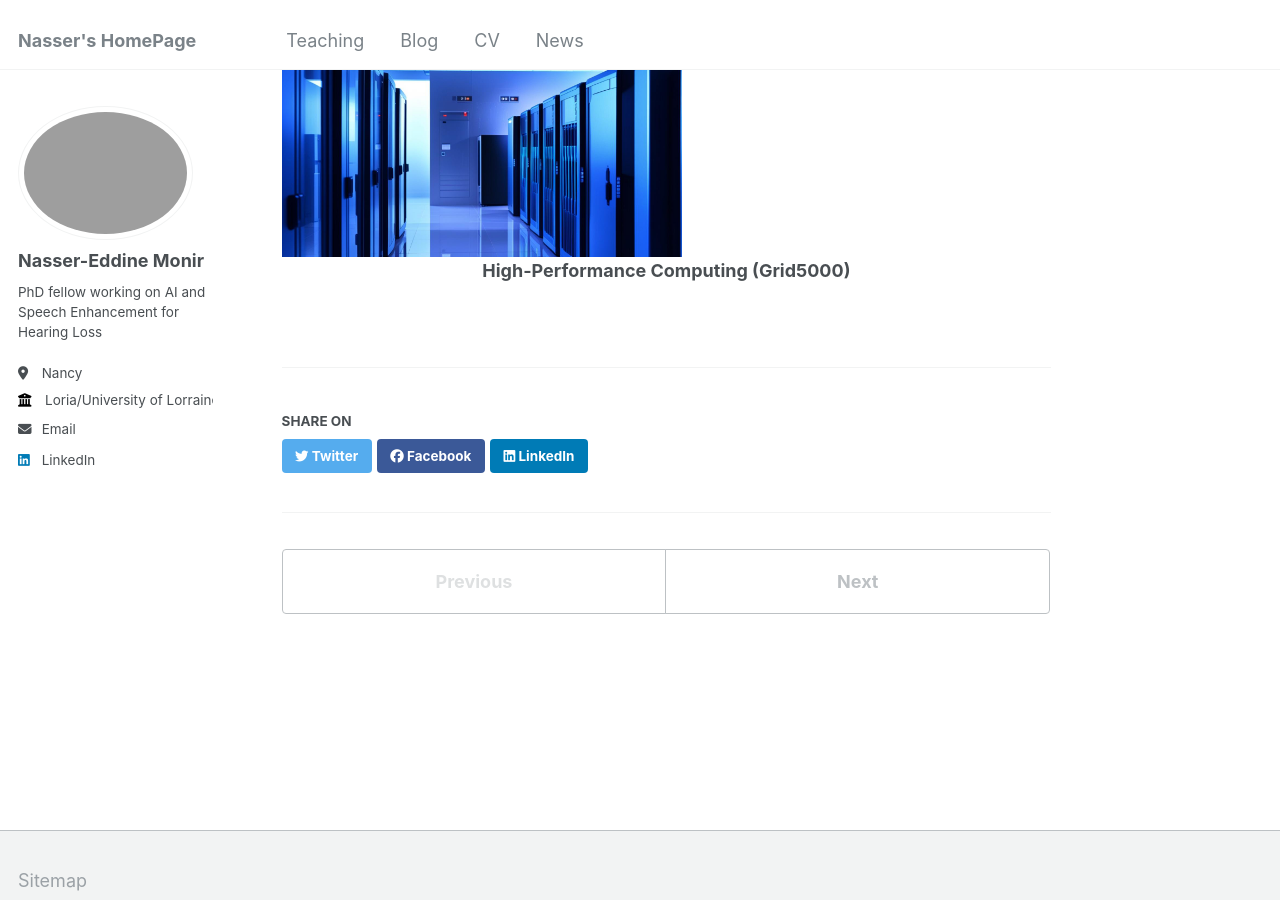
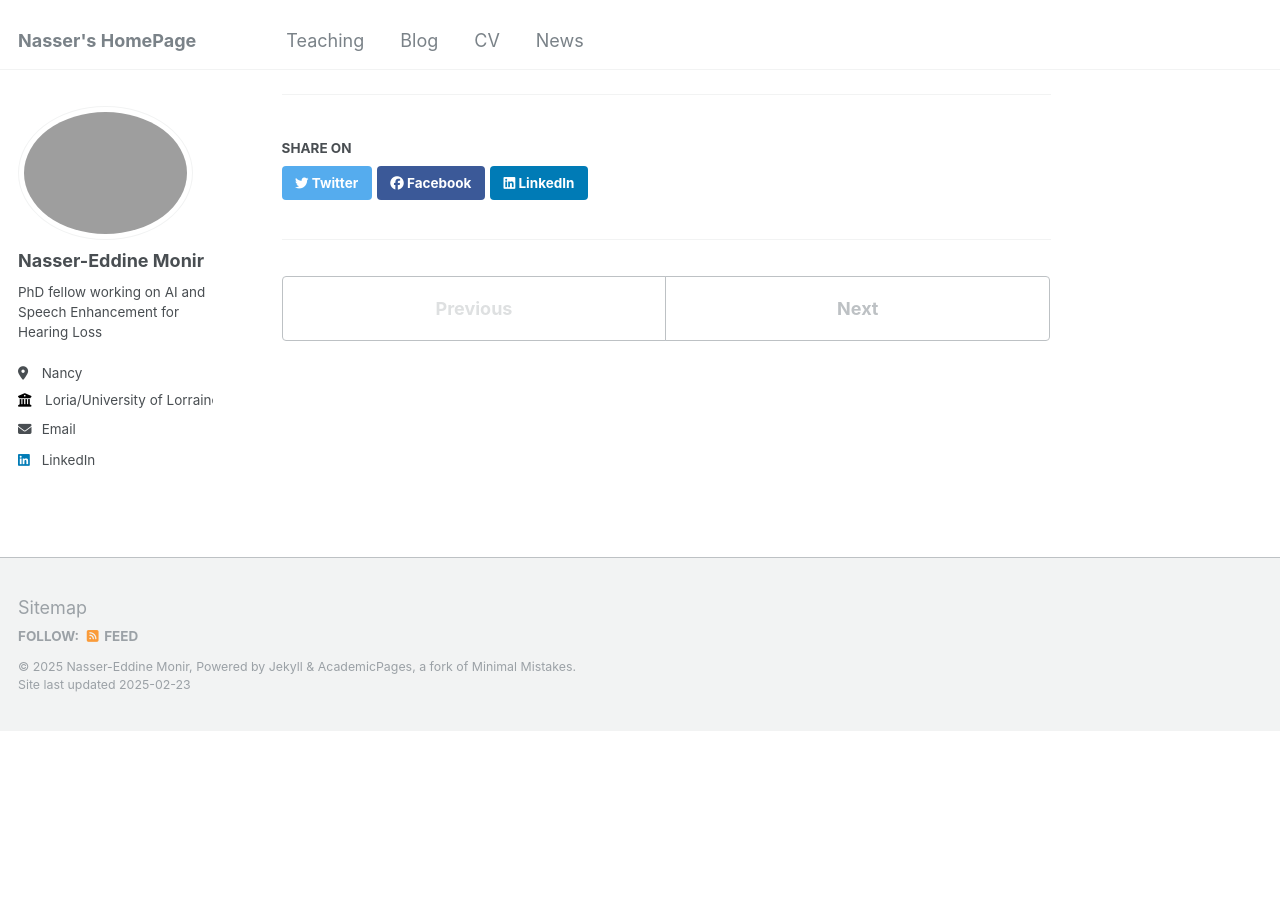
Before and after one commit to Nasseredd/nasseredd.github.io, a Jekyll site: the page built from _blog/index.md, in a window 1280 px wide and 900 px high, scrolled down 947 px. Built offline with Jekyll 4.4.1, drawn with Linux system fonts in a browser that asks for light colours; after the commit the page ends 1678 px from its top, so only the background shows below that.

Commit message:
deleted hpc section temporary

```diff
--- a/_blog/index.md
+++ b/_blog/index.md
@@ -44,7 +44,7 @@
   </a>
 </div>
 
-<div style="display: flex; flex-wrap: wrap; gap: 20px;">
+<!-- <div style="display: flex; flex-wrap: wrap; gap: 20px;">
   <a href="" style="text-decoration: none; color: inherit; flex: 1;">
     <div style="text-align: center;" class="hover-section">
       <img src="{{ site.baseurl }}/files/blog/hpc-grid5k.jpg" width="400px" height="300px" >
@@ -53,7 +53,7 @@
   </a>
 
 
-</div>
+</div> -->
 
 <style>
   .hover-section {
```
